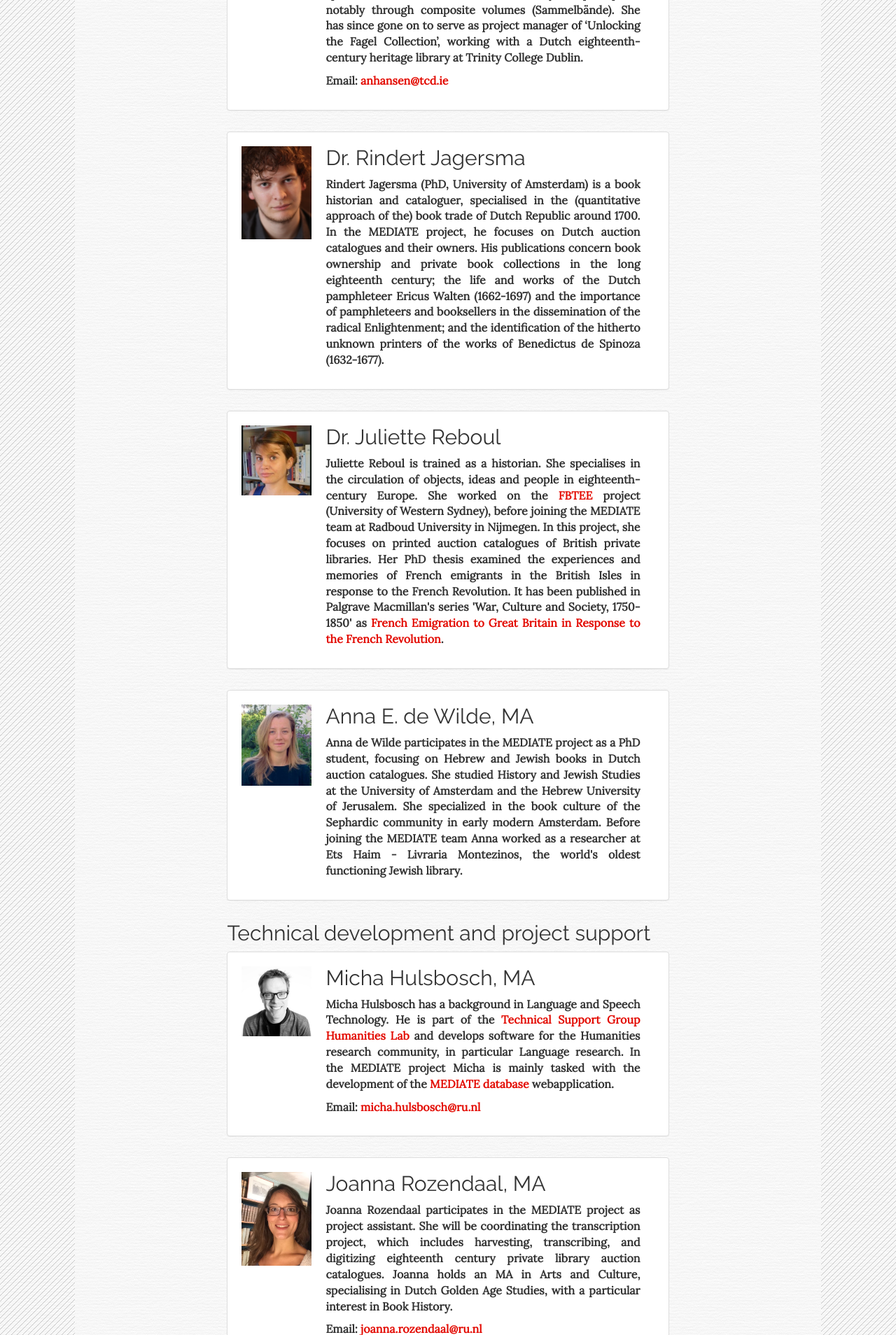
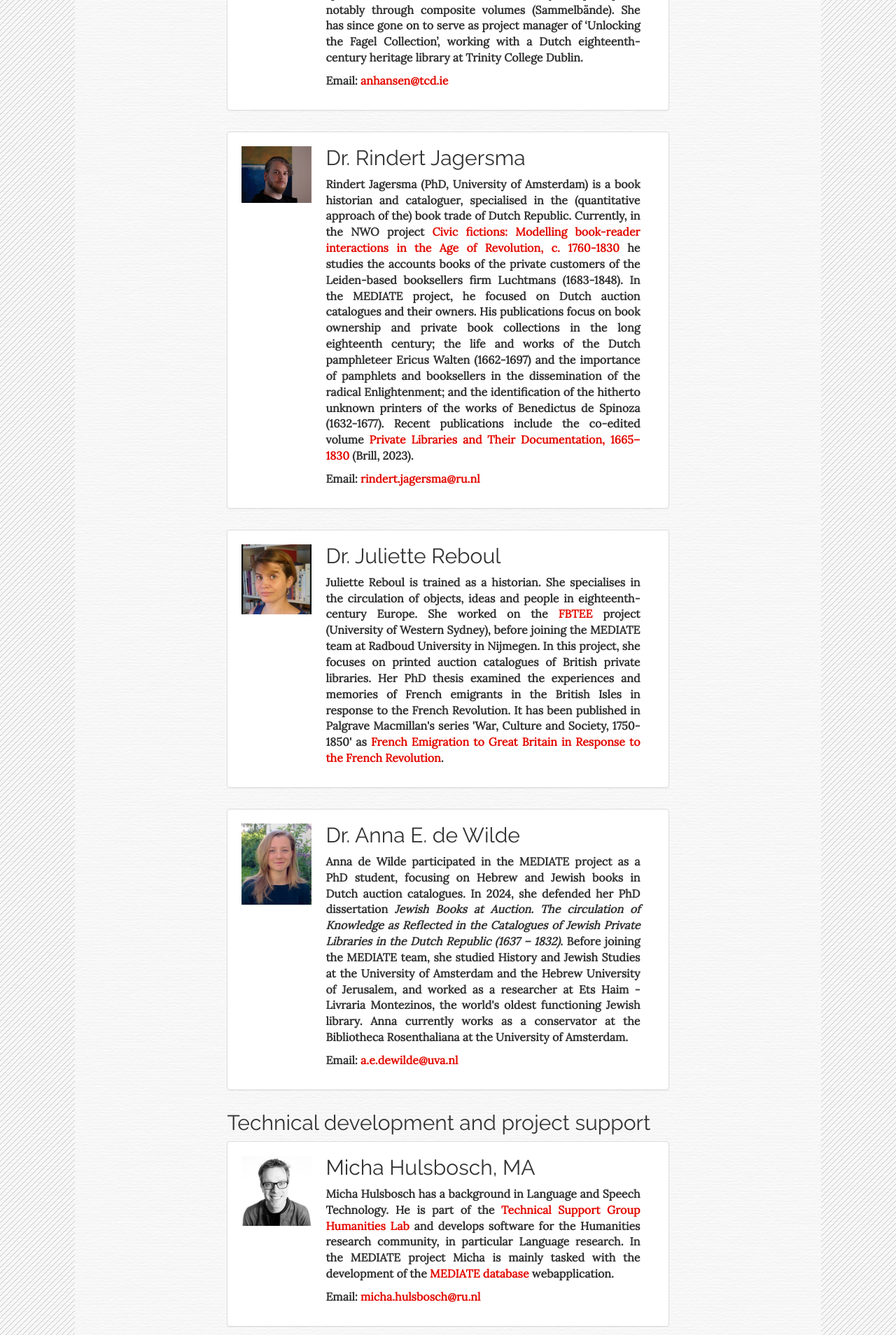
Before and after one commit to Mediate18/website, a PHP site: page /index.php?page=contact in a window 1280 px wide. Shown: the part 2847-4755 px from the top of the page at 70% size. Run offline with PHP 8.4, Linux system fonts and the light colour scheme.

Commit message:
misc: Changes January 2025

```diff
--- a/php/pages/contact.php
+++ b/php/pages/contact.php
@@ -82,11 +82,12 @@ She is currently Lecturer in French at Radboud University, Nijmegen, where she a
 
 	<div class="panel panel-default">
 		<div class="panel-body">
-			<img class="visible-sm visible-md visible-lg" src="img/team/rindert.jpg" />
+			<img class="visible-sm visible-md visible-lg" src="img/team/RJ.png" />
 			<div>
 				<a name="rindert"></a>
 				<h2>Dr. Rindert Jagersma</h2>
-				<p>Rindert Jagersma (PhD, University of Amsterdam) is a book historian and cataloguer, specialised in the (quantitative approach of the) book trade of Dutch Republic around 1700. In the MEDIATE project, he focuses on Dutch auction catalogues and their owners. His publications concern book ownership and private book collections in the long eighteenth century; the life and works of the Dutch pamphleteer Ericus Walten (1662-1697) and the importance of pamphleteers and booksellers in the dissemination of the radical Enlightenment; and the identification of the hitherto unknown printers of the works of Benedictus de Spinoza (1632-1677).</p>
+				<p> Rindert Jagersma (PhD, University of Amsterdam) is a book historian and cataloguer, specialised in the (quantitative approach of the) book trade of Dutch Republic. Currently, in the NWO project <a href="https://www.ru.nl/en/research/research-projects/civic-fictions">Civic fictions: Modelling book-reader interactions in the Age of Revolution, c. 1760-1830</a> he studies the accounts books of the private customers of the Leiden-based booksellers firm Luchtmans (1683-1848). In the MEDIATE project, he focused on Dutch auction catalogues and their owners. His publications focus on book ownership and private book collections in the long eighteenth century; the life and works of the Dutch pamphleteer Ericus Walten (1662-1697) and the importance of pamphlets and booksellers in the dissemination of the radical Enlightenment; and the identification of the hitherto unknown printers of the works of Benedictus de Spinoza (1632-1677). Recent publications include the co-edited volume <a href="https://brill.com/edcollbook-oa/title/64633">Private Libraries and Their Documentation, 1665–1830</a> (Brill, 2023).</p>
+				<p>Email: <a href="rindert.jagersma@ru.nl ">rindert.jagersma@ru.nl</a></p>
 			</div>
 		</div>
 	</div>
@@ -107,8 +108,10 @@ She is currently Lecturer in French at Radboud University, Nijmegen, where she a
 			<img class="visible-sm visible-md visible-lg" src="img/team/anna.jpg" />
 			<div>
 				<a name="anna"></a>
-				<h2>Anna E. de Wilde, MA</h2>
-				<p>Anna de Wilde participates in the MEDIATE project as a PhD student, focusing on Hebrew and Jewish books in Dutch auction catalogues. She studied History and Jewish Studies at the University of Amsterdam and the Hebrew University of Jerusalem. She specialized in the book culture of the Sephardic community in early modern Amsterdam. Before joining the MEDIATE team Anna worked as a researcher at Ets Haim - Livraria Montezinos, the world's oldest functioning Jewish library.</p>
+				<h2>Dr. Anna E. de Wilde</h2>
+				<p>Anna de Wilde participated in the MEDIATE project as a PhD student, focusing on Hebrew and Jewish books in Dutch auction catalogues. In 2024, she defended her PhD dissertation <i>Jewish Books at Auction. The circulation of Knowledge as Reflected in the Catalogues of Jewish Private Libraries in the Dutch Republic (1637 – 1832)</i>. Before joining the MEDIATE team, she studied History and Jewish Studies at the University of Amsterdam and the Hebrew University of Jerusalem, and worked as a researcher at Ets Haim - Livraria Montezinos, the world's oldest functioning Jewish library. Anna currently works as a conservator at the Bibliotheca Rosenthaliana at the University of Amsterdam.</p>
+				<p>Email: <a href="mailto:a.e.dewilde@uva.nl">a.e.dewilde@uva.nl</a>
+				</p>
 			</div>
 		</div>
 	</div>
```
Also changed, not shown: php/pages/publications.php (+11 -0 lines), img/team/RJ.png (added), img/team/rindert.jpg (deleted), 1 other file.
